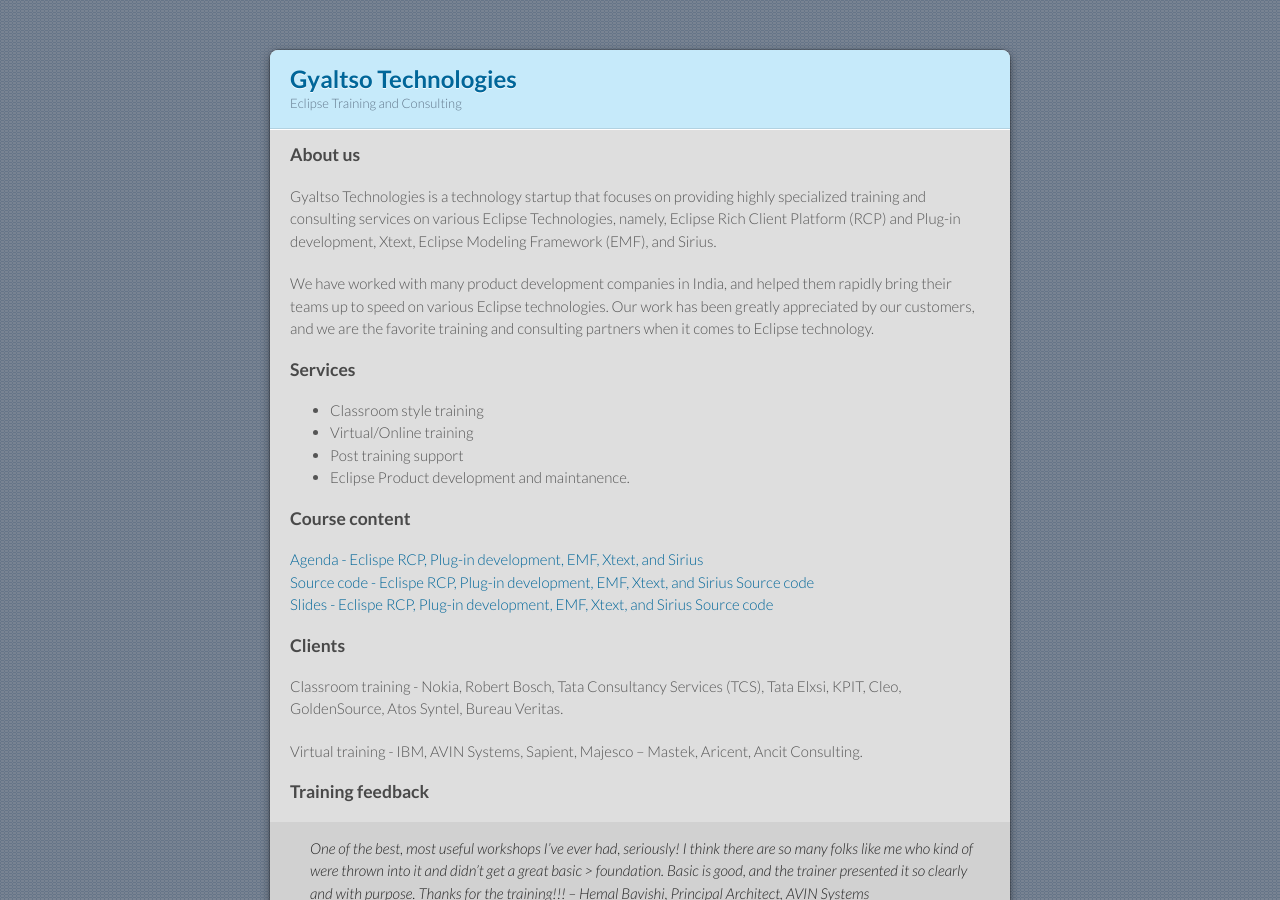
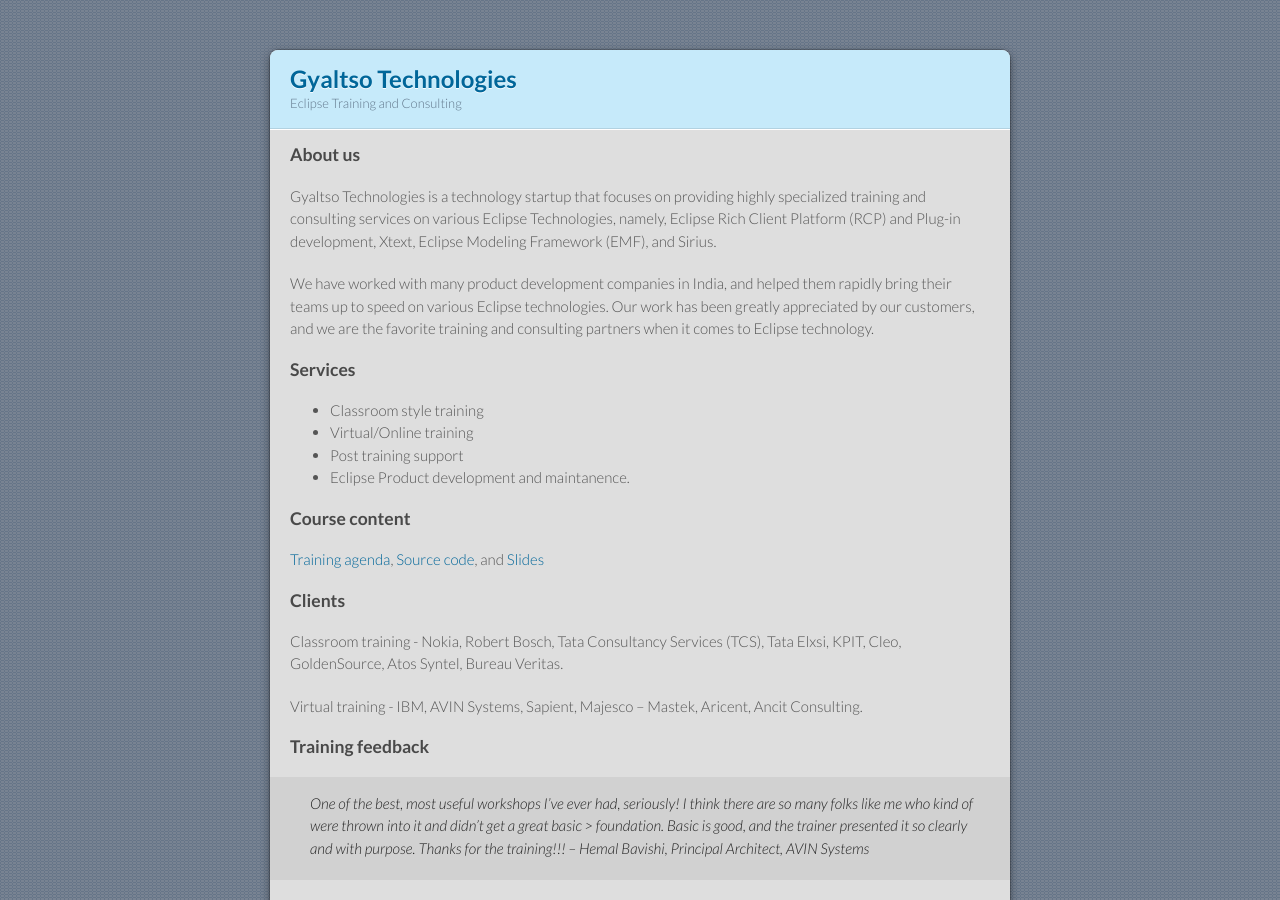
Before and after one commit to gyaltso/gyaltso.github.com, a Jekyll site: the page built from index.md, in a window 1280 px wide and 900 px high. Built offline with Jekyll 4.4.1, drawn with Linux system fonts in a browser that asks for light colours; our own code applies the rules of GitHub Pages for plain Markdown files.

Commit message:
Updated the course content section

```diff
--- a/index.md
+++ b/index.md
@@ -13,9 +13,7 @@ We have worked with many product development companies in India, and helped them
 
 ### Course content
 
-[Agenda - Eclispe RCP, Plug-in development, EMF, Xtext, and Sirius](https://github.com/gyaltso/Eclipse-Training-Schedules)
-[Source code - Eclispe RCP, Plug-in development, EMF, Xtext, and Sirius Source code](https://github.com/gyaltso/Eclipse-Training-Sources)
-[Slides - Eclispe RCP, Plug-in development, EMF, Xtext, and Sirius Source code](https://github.com/gyaltso/Eclipse-Training-Slides)
+[Training agenda](https://github.com/gyaltso/Eclipse-Training-Schedules), [Source code](https://github.com/gyaltso/Eclipse-Training-Sources), and [Slides](https://github.com/gyaltso/Eclipse-Training-Slides)
 
 ### Clients
 
```
